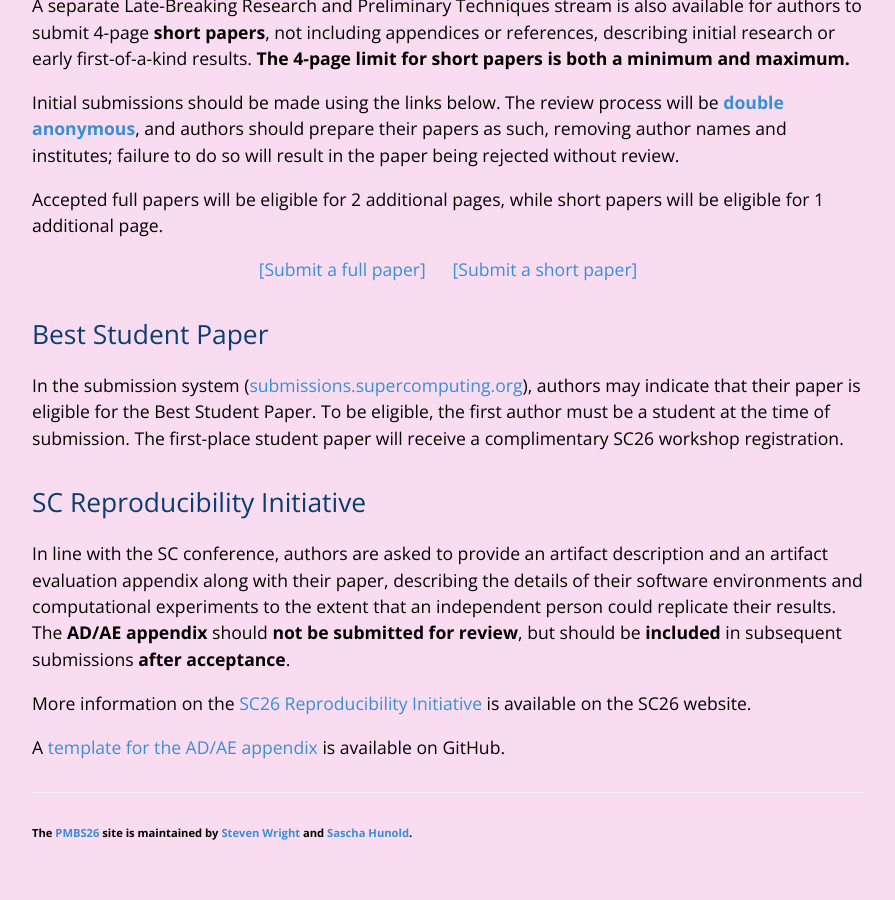
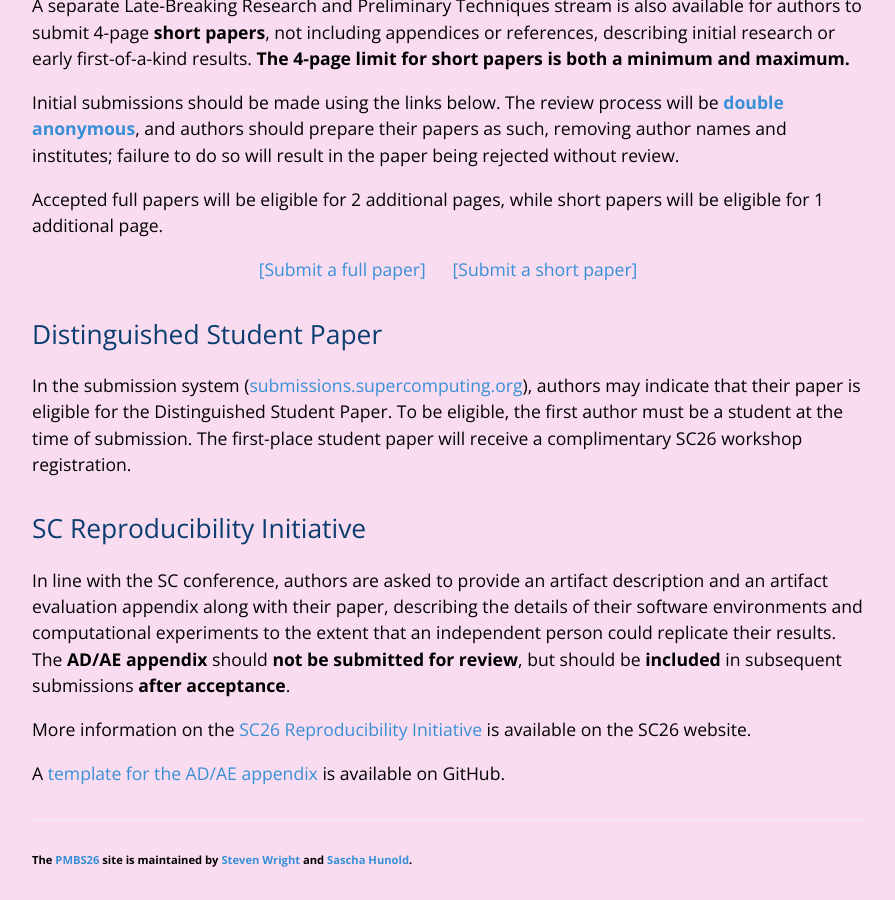
Before and after one commit to pmbs-workshop/pmbs-workshop.github.io, a Jekyll site: the page built from submit.markdown, in a window 1280 px wide and 900 px high, scrolled down 844 px. Shown: the whole window, without its empty margins (192-1087 px from the left). Built offline with Jekyll 4.4.1, drawn with Linux system fonts in a browser that asks for light colours; before the commit the page ends 1718 px from its top, so only the background shows below that.

Commit message:
changed best to distinguished

```diff
--- a/submit.markdown
+++ b/submit.markdown
@@ -25,10 +25,10 @@ Accepted full papers will be eligible for 2 additional pages, while short papers
 [[Submit a short paper]](https://submissions.supercomputing.org/?page=Submit&id=SCWorkshopPMBSShortPapersSubmission&site=sc26)
 {: style="text-align: center;"}
 
-Best Student Paper
+Distinguished Student Paper
 ------------------
 
-In the submission system ([submissions.supercomputing.org](https://submissions.supercomputing.org/)), authors may indicate that their paper is eligible for the Best Student Paper.
+In the submission system ([submissions.supercomputing.org](https://submissions.supercomputing.org/)), authors may indicate that their paper is eligible for the Distinguished Student Paper.
 To be eligible, the first author must be a student at the time of submission.
 The first-place student paper will receive a complimentary SC26 workshop registration.
 
```
